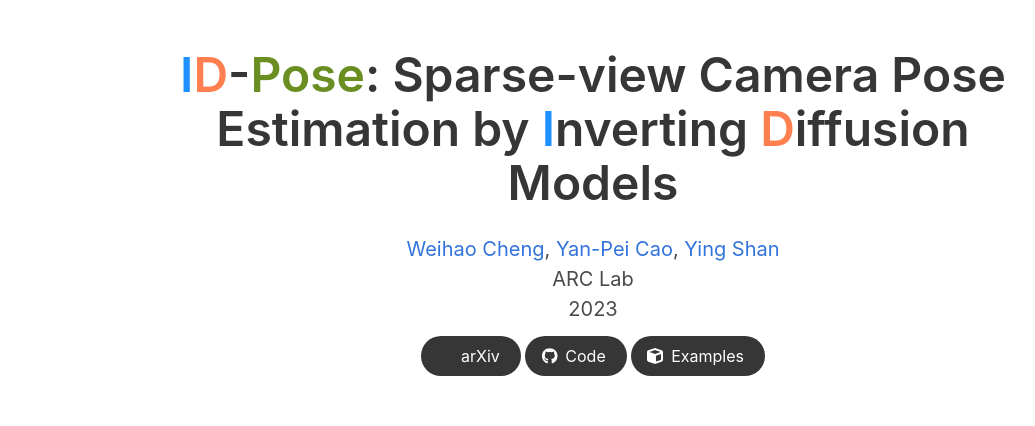
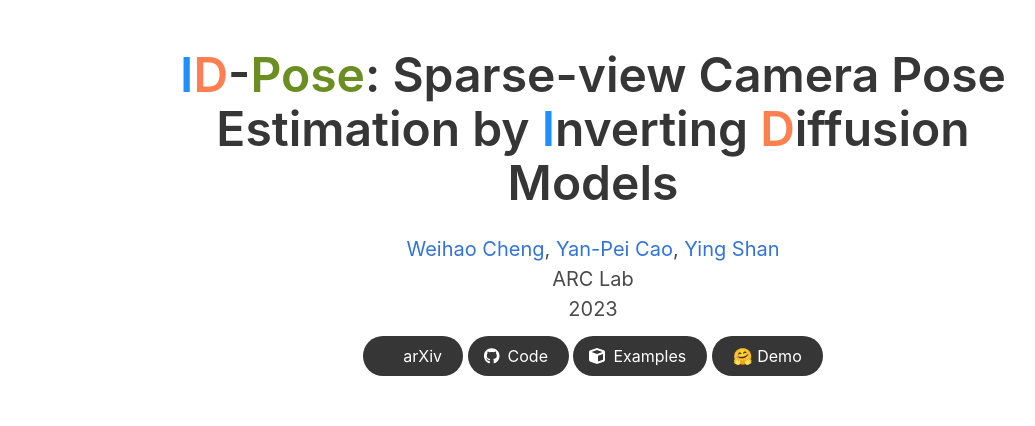
Before and after one commit to xt4d/id-pose-web, a plain HTML site: page index.html in a window 1280 px wide. Shown: the top 426 px of the page, without its empty margins (47-1082 px from the left). Drawn offline with nearby package versions, Linux system fonts and the light colour scheme; some icons are missing.

Commit message:
hf demo link

```diff
--- a/index.html
+++ b/index.html
@@ -85,6 +85,13 @@
 											<i class="fa fa-cube"></i>
 										</span>
 										<span>Examples</span>
+									</a>
+								</span>
+
+								<span class="link-block">
+									<a href="https://huggingface.co/spaces/tokenid/ID-Pose" target="_blank"
+										class="external-link button is-normal is-rounded is-dark">
+										<span>🤗 Demo</span>
 									</a>
 								</span>
 							</div>
```
